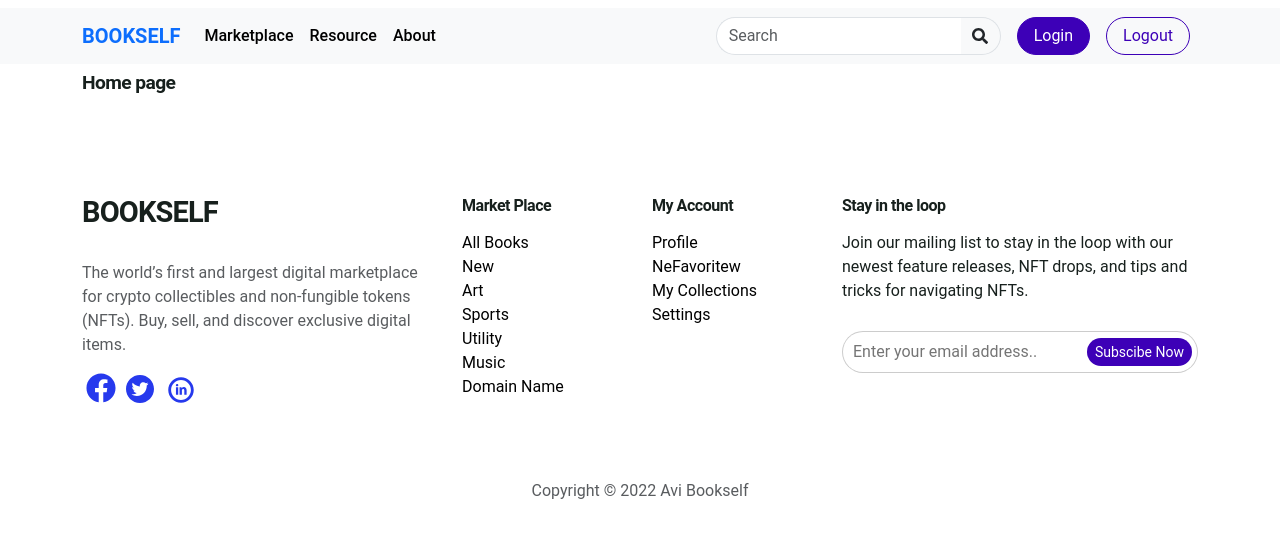
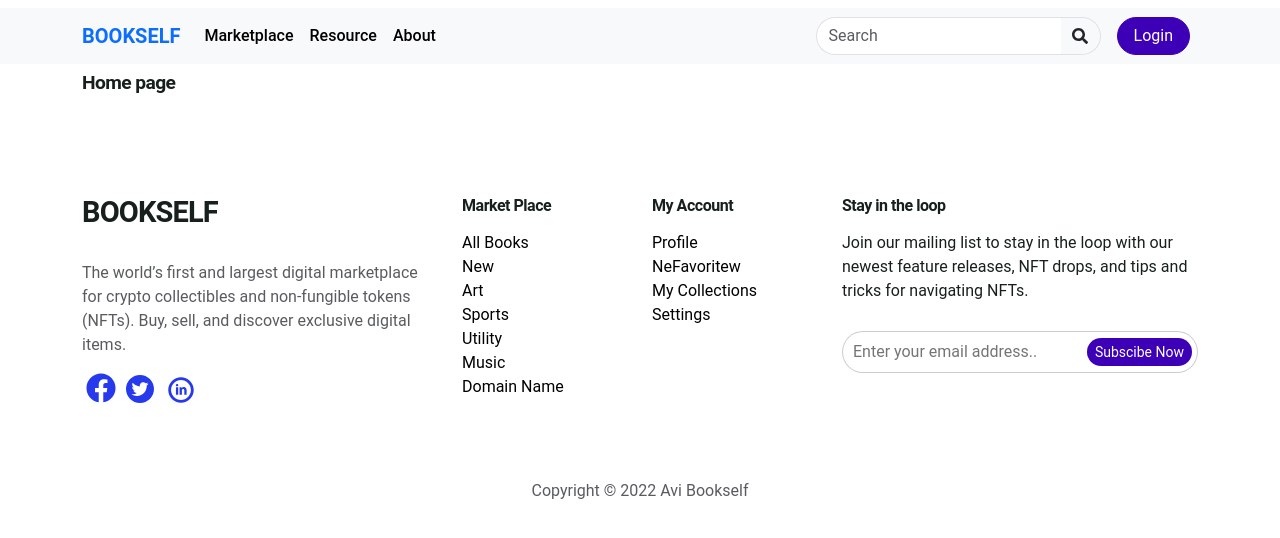
Before and after one commit to majharul-web/book-catalog-frontend, a React (Vite) app: page / in a window 1280 px wide. Shown: the top 538 px of the page. Built offline with nearby package versions, Linux system fonts and the light colour scheme.

Commit message:
conditionally show logout and login option in header

```diff
--- a/src/layouts/Navbar.tsx
+++ b/src/layouts/Navbar.tsx
@@ -5,10 +5,15 @@ import Nav from "react-bootstrap/Nav";
 import Navbar from "react-bootstrap/Navbar";
 import Offcanvas from "react-bootstrap/Offcanvas";
 import { FaSearch } from "react-icons/fa";
-import { useNavigate, Link } from "react-router-dom";
+import { useNavigate } from "react-router-dom";
+import { useAppDispatch, useAppSelector } from "../redux/hooks";
+import { userLoggedOut } from "../redux/features/user/userSlice";
 
 const Appbar = () => {
+  const auth = useAppSelector((state) => state.auth);
+  const dispatch = useAppDispatch();
   const navigate = useNavigate();
+
   return (
     <Navbar key='xl' expand='xl' className='bg-body-tertiary my-2 header'>
       <Container>
@@ -48,10 +53,18 @@ const Appbar = () => {
               </Form>
 
               <div className='nav-btns'>
-                <button onClick={() => navigate("/login")} className='btn btn-primary mx-1 mx-lg-2 px-3'>
-                  Login
-                </button>
-                <button className='btn btn-primary-outline mx-1 mx-lg-2 px-3'>Logout</button>
+                {auth.accessToken ? (
+                  <button
+                    onClick={() => dispatch(userLoggedOut())}
+                    className='btn btn-primary-outline mx-1 mx-lg-2 px-3'
+                  >
+                    Logout
+                  </button>
+                ) : (
+                  <button onClick={() => navigate("/login")} className='btn btn-primary mx-1 mx-lg-2 px-3'>
+                    Login
+                  </button>
+                )}
               </div>
             </div>
           </Offcanvas.Body>
```
